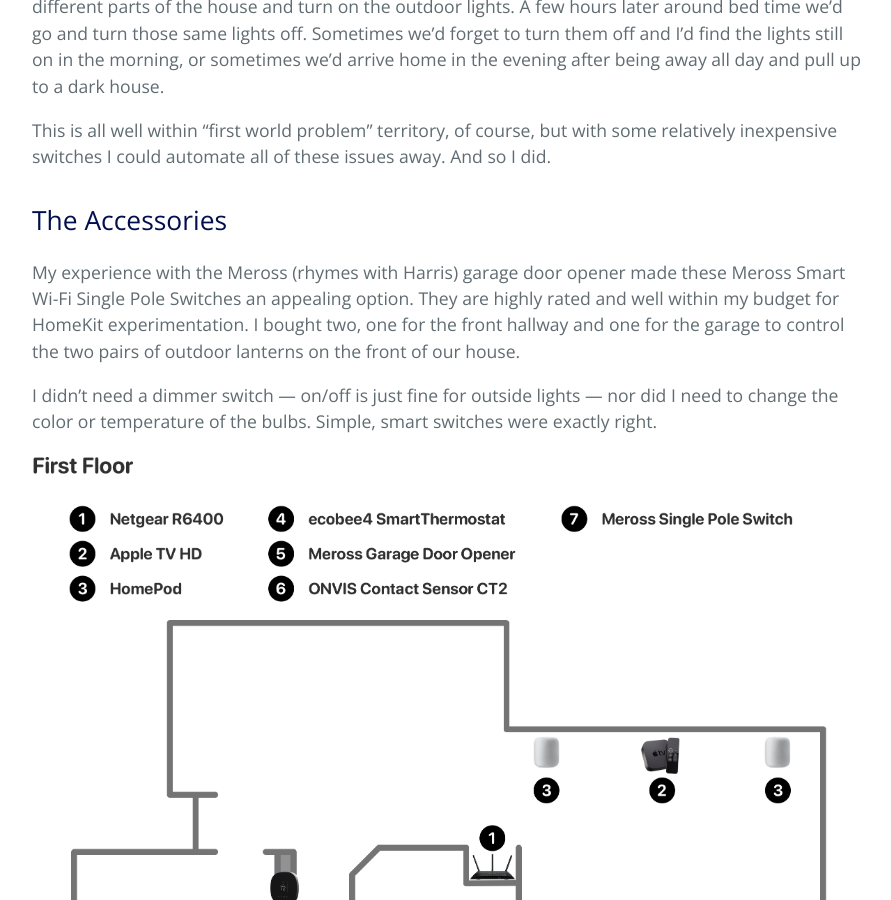
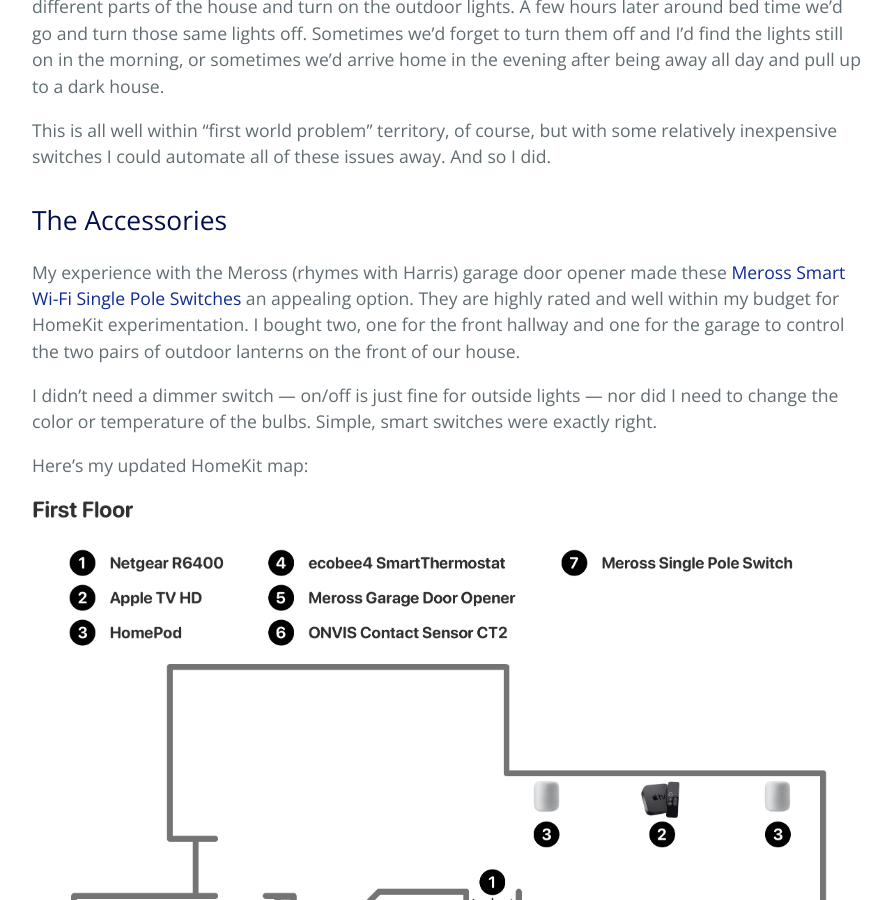
Before and after one commit to MrRooni/homekitbuilds, a Jekyll site: the page built from 2021-07-11-light-the-night-with-meross-switches.md, in a window 1280 px wide and 900 px high, scrolled down 4283 px. Shown: the whole window, without its empty margins (192-1083 px from the left). Built offline with Jekyll 4.4.1, drawn with Linux system fonts in a browser that asks for light colours; some of the changed text lies outside the part shown.

Commit message:
More edits

```diff
--- a/2021-07-11-light-the-night-with-meross-switches.md
+++ b/2021-07-11-light-the-night-with-meross-switches.md
@@ -20,9 +20,11 @@
 
 ## The Accessories
 
-My experience with the Meross (rhymes with Harris) garage door opener made these Meross Smart Wi-Fi Single Pole Switches an appealing option. They are highly rated and well within my budget for HomeKit experimentation. I bought two, one for the front hallway and one for the garage to control the two pairs of outdoor lanterns on the front of our house.
+My experience with the Meross (rhymes with Harris) garage door opener made these [Meross Smart Wi-Fi Single Pole Switches](https://www.meross.com/Detail/23/Smart%20Wi-Fi%20Single%20Pole%20Switch) an appealing option. They are highly rated and well within my budget for HomeKit experimentation. I bought two, one for the front hallway and one for the garage to control the two pairs of outdoor lanterns on the front of our house.
 
 I didn’t need a dimmer switch — on/off is just fine for outside lights — nor did I need to change the color or temperature of the bulbs. Simple, smart switches were exactly right.
+
+Here's my updated HomeKit map:
 
 ![House layout, first floor](/assets/images/home-layout-first-floor.png)
 
```
Also changed, not shown: other parts of 2021-07-11-light-the-night-with-meross-switches.md (+1 -1 lines).
